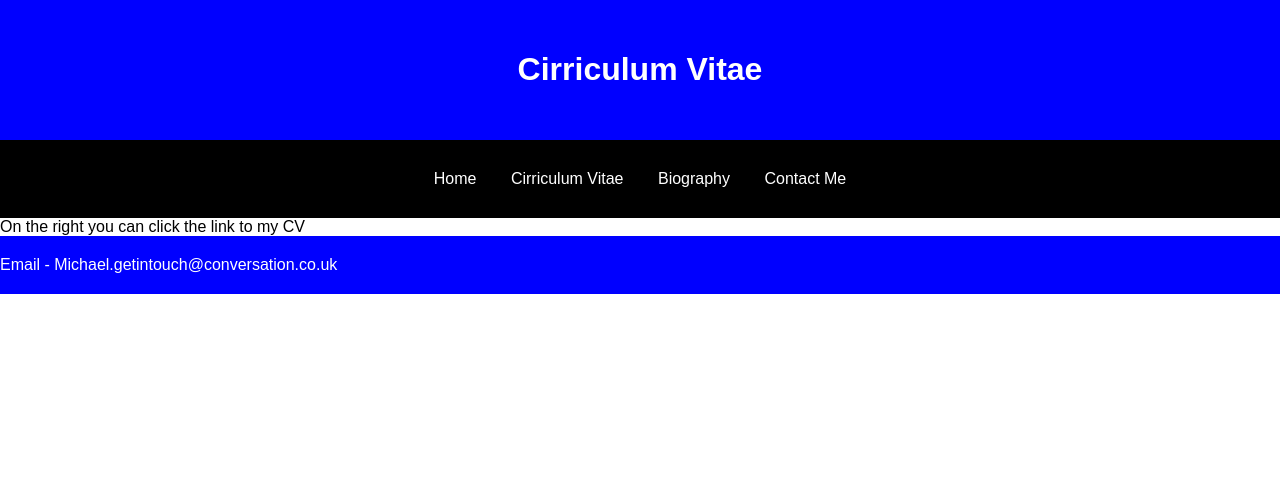
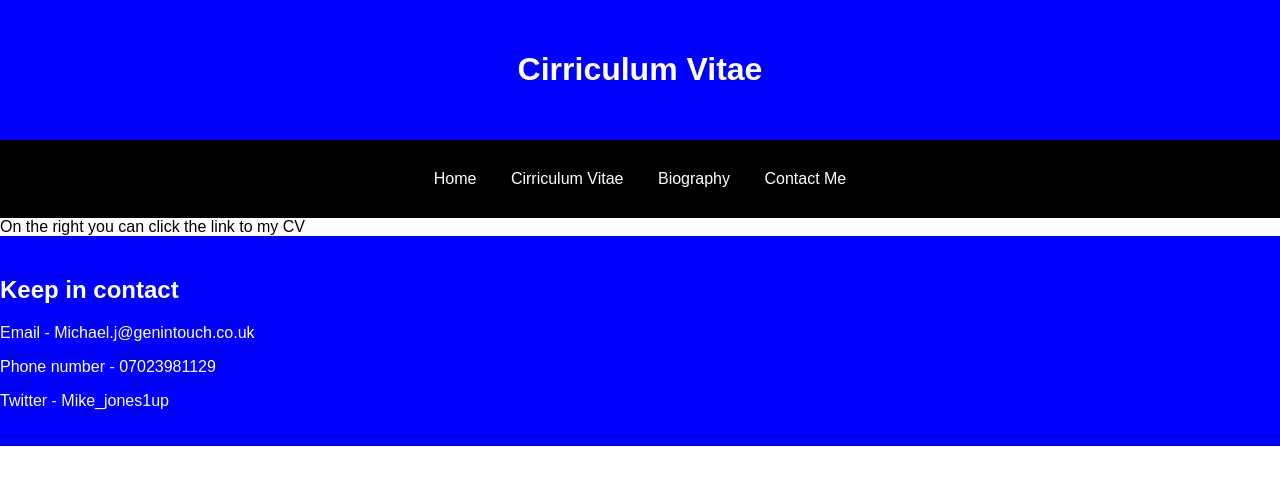
Before and after one commit to donmike98/MichaelBio, a plain HTML site: page cv.html in a window 1280 px wide. Drawn offline with Linux system fonts and the light colour scheme.

Commit message:
checking

```diff
--- a/cv.html
+++ b/cv.html
@@ -21,7 +21,10 @@
     </nav>
     <p5>On the right you can click the link to my CV</p5>
     <footer>
-      Email - Michael.getintouch@conversation.co.uk
+      <h2>Keep in contact</h2>
+      <p>Email -        Michael.j@genintouch.co.uk</p>
+      <p>Phone number - 07023981129</p>
+      <p>Twitter -      Mike_jones1up</p>
     </footer>
 </body>
 
```
Also changed, not shown: index.html (+4 -1 lines).
